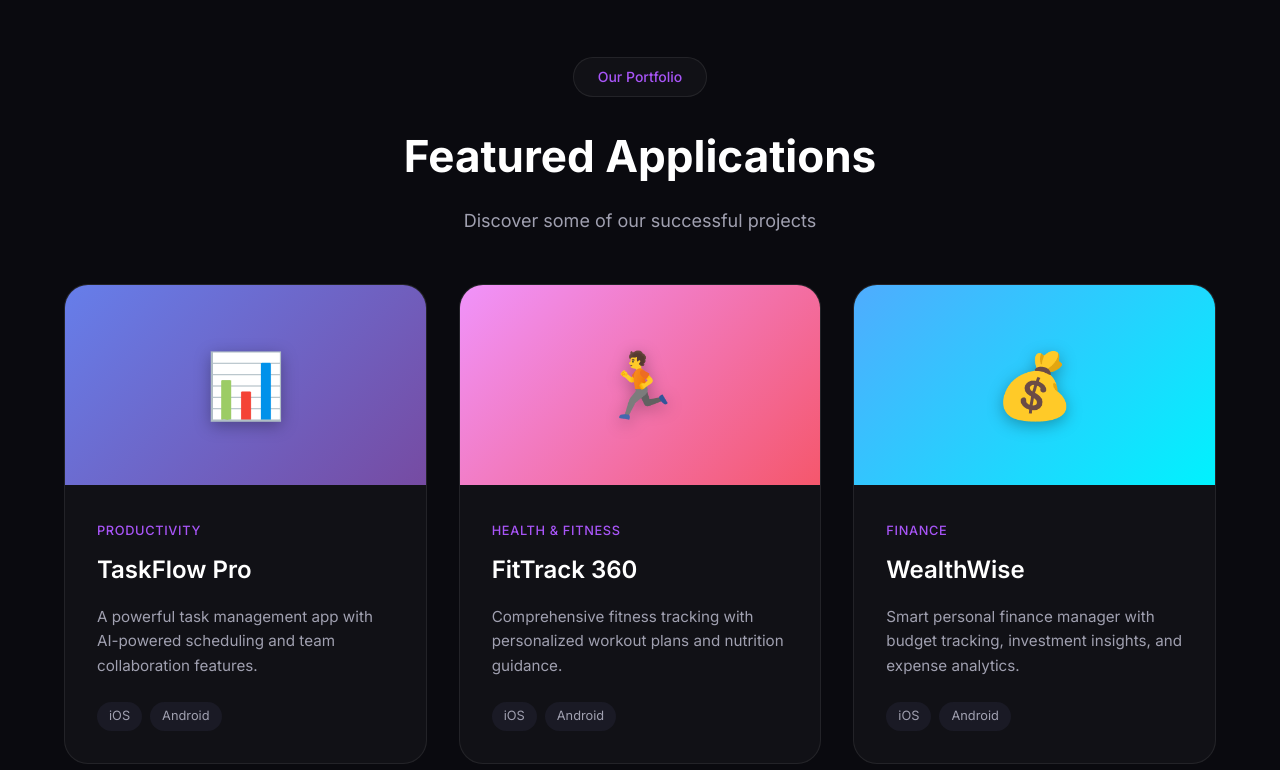
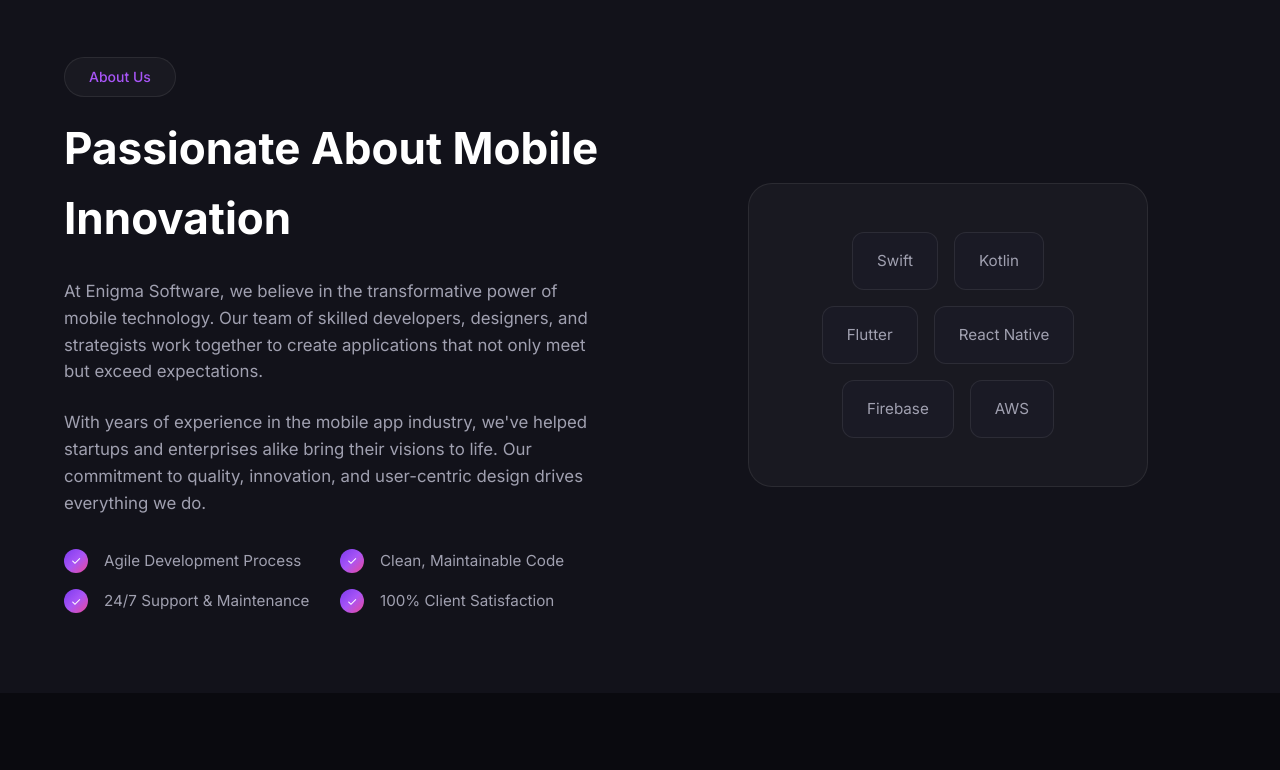
Before and after one commit to mes07hor/mes07hor.github.io, a plain HTML site: page index.html in a window 1280 px wide. Shown: the part 1780-2550 px from the top of the page. Drawn offline with Linux system fonts and the light colour scheme.

Commit message:
Remove portfolio section - no apps yet

```diff
--- a/index.html
+++ b/index.html
@@ -26,7 +26,6 @@
             <ul class="nav-links" id="nav-links">
                 <li><a href="#home">Home</a></li>
                 <li><a href="#services">Services</a></li>
-                <li><a href="#apps">Our Apps</a></li>
                 <li><a href="#about">About</a></li>
                 <li><a href="#contact" class="nav-cta">Contact Us</a></li>
             </ul>
@@ -66,8 +65,8 @@
                         <path d="M5 12h14M12 5l7 7-7 7" />
                     </svg>
                 </a>
-                <a href="#apps" class="btn btn-secondary">
-                    View Our Work
+                <a href="#about" class="btn btn-secondary">
+                    Learn More
                 </a>
             </div>
             <div class="hero-stats">
@@ -183,62 +182,6 @@
         </div>
     </section>
 
-    <!-- Apps Showcase Section -->
-    <section class="apps" id="apps">
-        <div class="container">
-            <div class="section-header">
-                <span class="section-tag">Our Portfolio</span>
-                <h2 class="section-title">Featured Applications</h2>
-                <p class="section-subtitle">Discover some of our successful projects</p>
-            </div>
-            <div class="apps-grid">
-                <div class="app-card-showcase">
-                    <div class="app-image" style="background: linear-gradient(135deg, #667eea 0%, #764ba2 100%);">
-                        <div class="app-icon-large">📊</div>
-                    </div>
-                    <div class="app-info">
-                        <span class="app-category">Productivity</span>
-                        <h3>TaskFlow Pro</h3>
-                        <p>A powerful task management app with AI-powered scheduling and team collaboration features.
-                        </p>
-                        <div class="app-platforms">
-                            <span class="platform">iOS</span>
-                            <span class="platform">Android</span>
-                        </div>
-                    </div>
-                </div>
-                <div class="app-card-showcase">
-                    <div class="app-image" style="background: linear-gradient(135deg, #f093fb 0%, #f5576c 100%);">
-                        <div class="app-icon-large">🏃</div>
-                    </div>
-                    <div class="app-info">
-                        <span class="app-category">Health & Fitness</span>
-                        <h3>FitTrack 360</h3>
-                        <p>Comprehensive fitness tracking with personalized workout plans and nutrition guidance.</p>
-                        <div class="app-platforms">
-                            <span class="platform">iOS</span>
-                            <span class="platform">Android</span>
-                        </div>
-                    </div>
-                </div>
-                <div class="app-card-showcase">
-                    <div class="app-image" style="background: linear-gradient(135deg, #4facfe 0%, #00f2fe 100%);">
-                        <div class="app-icon-large">💰</div>
-                    </div>
-                    <div class="app-info">
-                        <span class="app-category">Finance</span>
-                        <h3>WealthWise</h3>
-                        <p>Smart personal finance manager with budget tracking, investment insights, and expense
-                            analytics.</p>
-                        <div class="app-platforms">
-                            <span class="platform">iOS</span>
-                            <span class="platform">Android</span>
-                        </div>
-                    </div>
-                </div>
-            </div>
-        </div>
-    </section>
 
     <!-- About Section -->
     <section class="about" id="about">
@@ -376,7 +319,6 @@
                         <h4>Quick Links</h4>
                         <ul>
                             <li><a href="#services">Services</a></li>
-                            <li><a href="#apps">Our Apps</a></li>
                             <li><a href="#about">About Us</a></li>
                             <li><a href="#contact">Contact</a></li>
                         </ul>
```
